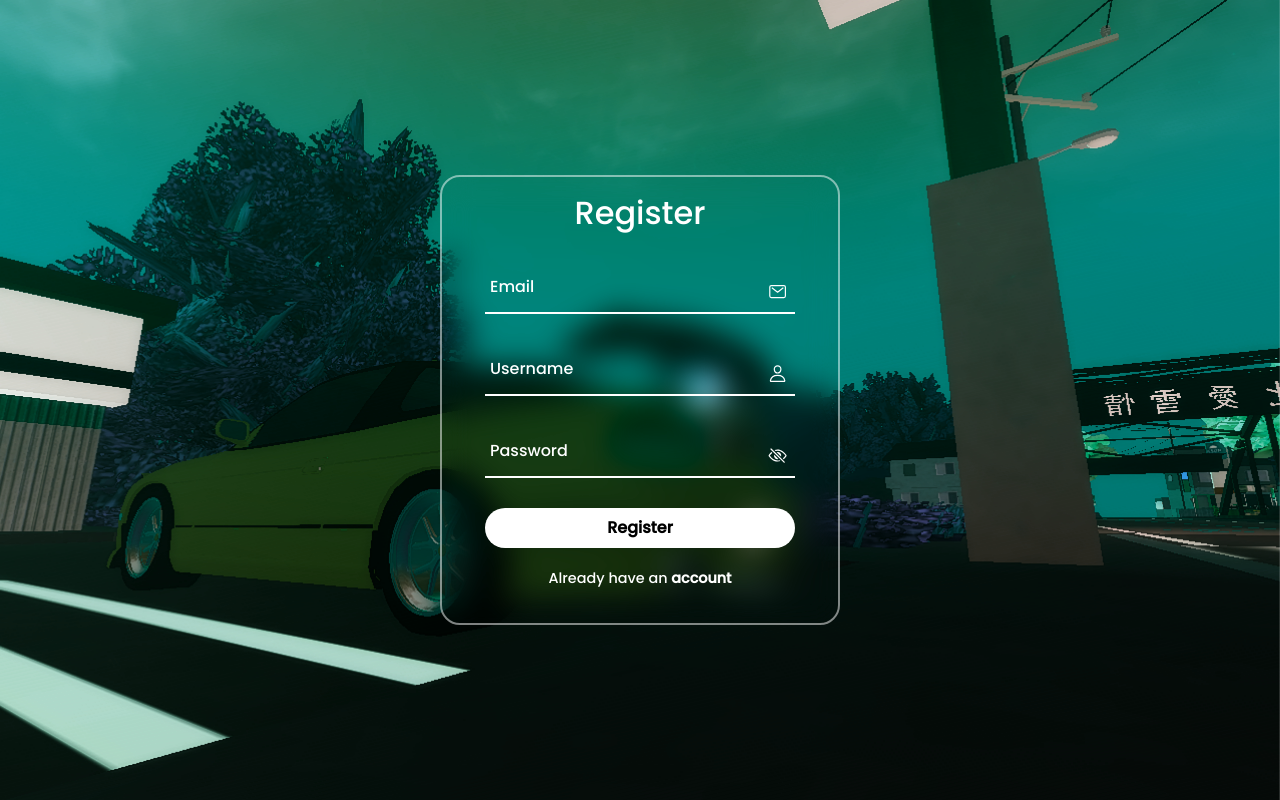
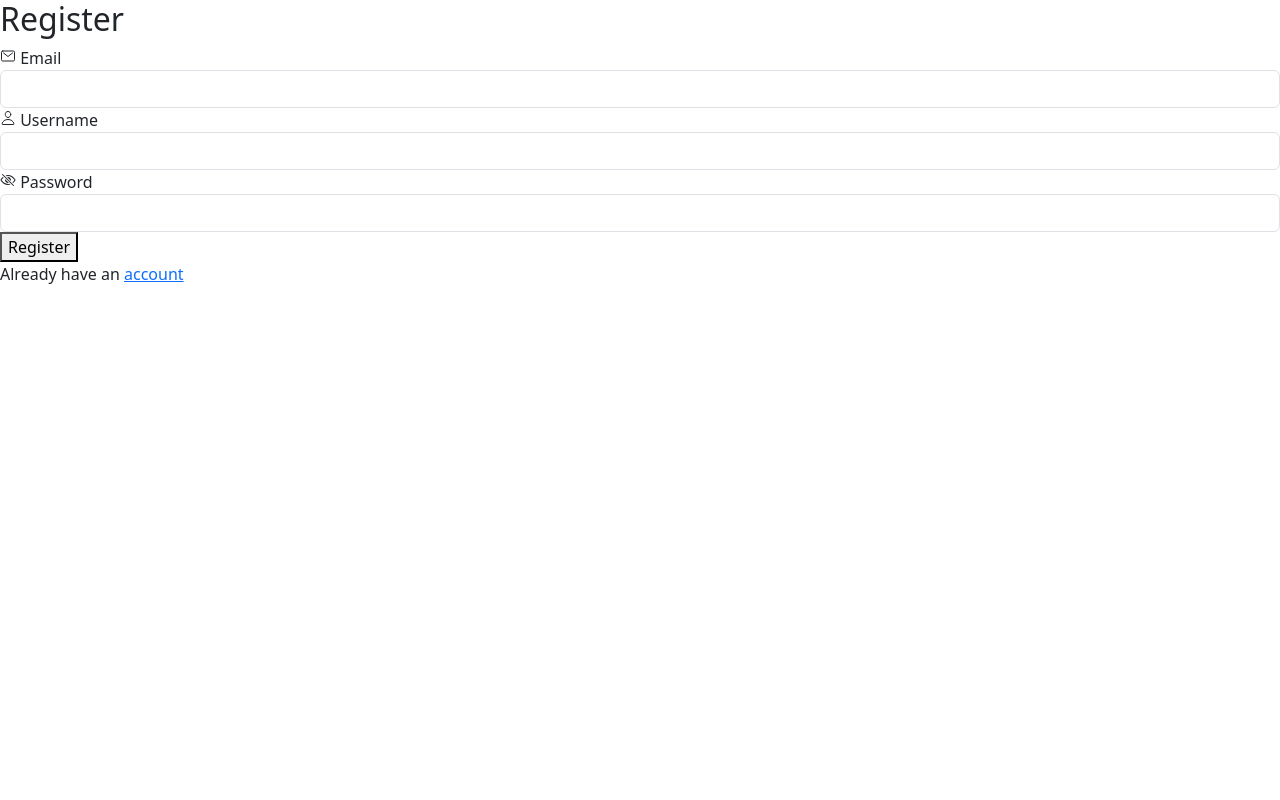
Before and after one commit to JustifyX/JustifyX-Blog, a Flask app: page /register in a window 1280 px wide. Run offline with Flask 3, Linux system fonts and the light colour scheme; some libraries are stand-ins or nearby versions.

Commit message:
Update logreg.css

```diff
--- a/static/logreg.css
+++ b/static/logreg.css
@@ -1,136 +1,65 @@
-@import url('https://fonts.googleapis.com/css2?family=Poppins:wght@500&display=swap');
-*{
-    margin: 0;
-    padding: 0;
-    font-family: 'poppins',sans-serif;
-}
-section{
-    display: flex;
-    justify-content: center;
-    align-items: center;
-    min-height: 100vh;
-    width: 100%;
+<!DOCTYPE html>
+<html lang="en">
+<head>
+    <meta charset="UTF-8">
+    <meta name="viewport" content="width=device-width, initial-scale=1.0">
+    <title>{% block title %}JustifyX Blog{% endblock %}</title>
+    <meta name="description" content="You can meet JustifyX's Blogs & state your own Opinion">
+    <link rel="preconnect" href="https://fonts.googleapis.com">
+    <link rel="preconnect" href="https://fonts.gstatic.com" crossorigin>
+    <link href="https://fonts.googleapis.com/css2?family=Raleway&display=swap" rel="stylesheet">
+    <link href="https://db.onlinewebfonts.com/c/0c3e65bc57a1c4598e994814590daf19?family=Generis+Slab+W01+Light"
+          rel="stylesheet">
+    <link href="https://fonts.googleapis.com/css2?family=Lato:wght@300&display=swap" rel="stylesheet">
+    <link rel="stylesheet" href="https://stackpath.bootstrapcdn.com/bootstrap/4.5.2/css/bootstrap.min.css">
+    <link rel="stylesheet" href="https://cdnjs.cloudflare.com/ajax/libs/font-awesome/5.15.1/css/all.min.css">
+    <link rel="stylesheet" href="/static/style.css">
+    <link rel="stylesheet" href="https://pipdigz.co.uk/fonts/pipdigicons_2.css" media="none"
+          onload="if(media!='all')media='all'">
+</head>
+<body>
+{% include "navbar.html" %}
+<header>
+    <div class="container" style="margin-top: 20px;">
+        <h1>{% block page_title %}JustifyX Blog{% endblock %}</h1>
+        <p>{% block page_description %}Feel free to state your opinion on my Blogs{% endblock %}</p>
+    </div>
+</header>
 
-    background: url('/static/180sx.png')no-repeat;
-    background-position: center;
-    background-size: cover;
 
-    animation: AnimateBG 20s linear;
-}
-.form-box{
-    position: relative;
-    width: 400px;
-    height: 450px;
-    background: transparent;
-    border: 2px solid rgba(255,255,255,0.5);
-    border-radius: 20px;
-    backdrop-filter: blur(15px);
-    display: flex;
-    justify-content: center;
-    align-items: center;
+<section class="container">
+    {% block content %}
+    {% endblock %}
+</section>
 
-}
-h2{
-    font-size: 2em;
-    color: #fff;
-    text-align: center;
-}
-.inputbox{
-    position: relative;
-    margin: 30px 0;
-    width: 310px;
-    border-bottom: 2px solid #fff;
-}
-.inputbox label{
-    position: absolute;
-    top: 50%;
-    left: 5px;
-    transform: translateY(-50%);
-    color: #fff;
-    font-size: 1em;
-    pointer-events: none;
-    transition: .1s ease-out;
-}
-input:focus ~ label,
-input:valid ~ label{
-top: -5px;
-}
-.inputbox input {
-    width: 100%;
-    height: 50px;
-    background: transparent;
-    border: none;
-    outline: none;
-    font-size: 1em;
-    padding:0 35px 0 5px;
-    color: #fff;
-}
-.inputbox ion-icon{
-    position: absolute;
-    right: 8px;
-    color: #fff;
-    font-size: 1.2em;
-    top: 20px;
-}
+<footer style="margin-top: 100px;">
+    <p>&copy; 2023 <a class="white-text" href="/">JustifyX Blog</a>. All rights reserved.</p>
+    <a href="https://tbceducation.ge" target="_blank" rel="noopener noreferrer">
+        <img src="/static/tbc.png" alt="TBC Education" style="width: 50px; height: auto;">
+    </a>
+</footer>
+<script src="https://code.jquery.com/jquery-3.5.1.slim.min.js"></script>
+<script src="https://cdn.jsdelivr.net/npm/@popperjs/core@2.10.2/dist/umd/popper.min.js"></script>
+<script src="https://stackpath.bootstrapcdn.com/bootstrap/4.5.2/js/bootstrap.min.js"></script>
+<script>
+    $(document).ready(function () {
+        var navbar = $(".navbar");
 
-.input-box img{
-    cursor: pointer;
-}
-.forget{
-    margin: -15px 0 15px ;
-    font-size: .9em;
-    color: #fff;
-    display: flex;
-    justify-content: space-between;
-}
+        $(window).scroll(function () {
+            var scroll = $(window).scrollTop();
 
-.forget label input{
-    margin-right: 3px;
+            if (scroll > 0) {
+                navbar.addClass("navbar-scrolled");
+            } else {
+                navbar.removeClass("navbar-scrolled");
+            }
 
-}
-.hover{
-    cursor: pointer;
-}
-.forget label a{
-    color: #fff;
-    text-decoration: none;
-}
-.forget label a:hover{
-    text-decoration: underline;
-}
-button{
-    width: 100%;
-    height: 40px;
-    border-radius: 40px;
-    background: #fff;
-    border: none;
-    outline: none;
-    cursor: pointer;
-    font-size: 1em;
-    font-weight: 600;
-}
-.register{
-    font-size: .9em;
-    color: #fff;
-    text-align: center;
-    margin-top: 20px;
-}
-.register p a{
-    text-decoration: none;
-    color: #fff;
-    font-weight: 600;
-}
-.register p a:hover{
-    text-decoration: underline;
-}
-.text-gradient {
-    background: linear-gradient(90.72deg, #cbfdb1 3.49%, #acbff1 50.67%, #efa7ec 100.79%);
-    -webkit-background-clip: text;
-    -webkit-text-fill-color: rgba(0,0,0,0)
-}
-@keyframes AnimateBG {
-        100% {
-                filter: hue-rotate(360deg);
-
-        }
-}
+            navbar.css({
+                opacity: scroll > 0 ? 0.8 : 1,
+                'box-shadow': scroll > 0 ? '0 0 10px rgba(0, 0, 0, 0.3)' : 'none'
+            });
+        });
+    });
+</script>
+</body>
+</html>
```
